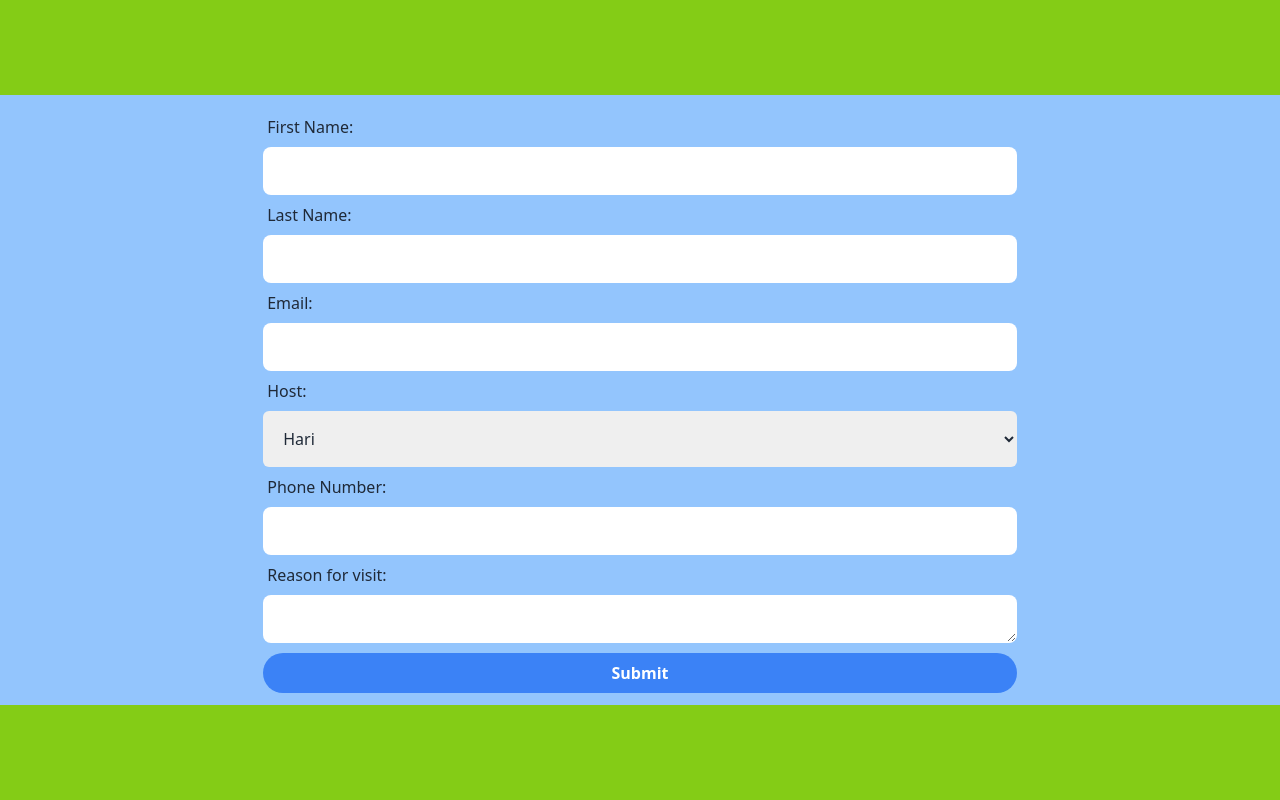
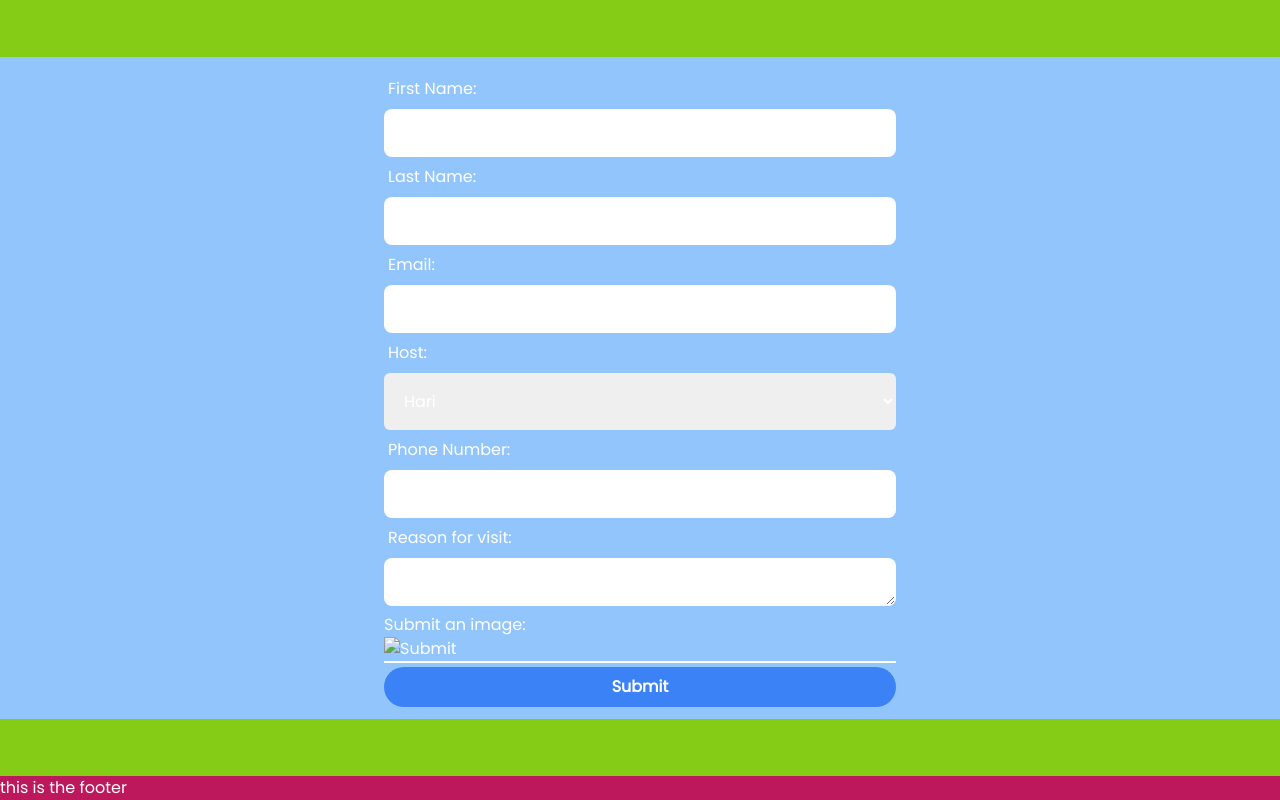
Before and after one commit to pathakHemanta/kiosk-check-in, a Next.js app: page /test1 in a window 1280 px wide. Built offline with nearby package versions, Linux system fonts and the light colour scheme.

Commit message:
Trying out new CSS styling and layouts

```diff
--- /dev/null
+++ b/src/components/Navigation.js
@@ -0,0 +1,12 @@
+import React from "react";
+
+const Navigation = () => {
+  return (
+    <div>
+      Navigation
+      <nav></nav>
+    </div>
+  );
+};
+
+export default Navigation;
--- a/src/pages/test1.js
+++ b/src/pages/test1.js
@@ -1,26 +1,46 @@
-import React, { useState } from "react";
+import React, { useEffect, useState } from "react";
 
 const Test = () => {
+  const regularObject = { key: "value", number: 42 };
+  const jsonString = JSON.stringify(regularObject);
+
+  console.log(jsonString);
+
+  const jsonObject = JSON.parse(jsonString);
+
+  console.log(jsonObject);
+  useEffect(() => {
+    sessionStorage.setItem("myBio", "Pink");
+    console.log(sessionStorage.getItem("myBio"));
+    console.log(sessionStorage);
+
+    localStorage.setItem(
+      "userInfo",
+      JSON.stringify({ name: "Hemanta Pathak" })
+    );
+    console.log(localStorage);
+  });
+
   return (
     <div className="h-screen flex flex-col w-full bg-lime-500">
-      <form className="flex flex-col bg-blue-300 mx-auto my-auto w-full p-3">
-        <section className="mx-auto w-[60%]">
-          <label for="first-name" className="label">
+      <form className="flex flex-col bg-blue-300 my-auto w-full p-3">
+        <section className="mx-auto w-[60%] max-w-lg">
+          <label htmlFor="first-name" className="label">
             First Name:
           </label>
           <input id="first-name" type="text" className="input w-full" />
 
-          <label for="last-name" className="label">
+          <label htmlFor="last-name" className="label">
             Last Name:
           </label>
           <input id="last-name" type="text" className="input w-full" />
 
-          <label for="email" className="label">
+          <label htmlFor="email" className="label">
             Email:{" "}
           </label>
           <input id="email" type="email" className="input w-full" />
 
-          <label for="host" className="label">
+          <label htmlFor="host" className="label">
             Host:{" "}
           </label>
           <select id="host" name="host" className="w-full rounded-md p-4">
@@ -29,24 +49,30 @@ const Test = () => {
             <option value="Krishna">Krishna</option>
           </select>
 
-          <label for="phone-number" className="label">
+          <label htmlFor="phone-number" className="label">
             Phone Number:{" "}
           </label>
           <input id="phone-number" type="number" className="input w-full" />
 
-          <label for="reason" className="label">
+          <label htmlFor="reason" className="label">
             Reason for visit:{" "}
           </label>
           <textarea id="reason" className="input w-full pt-3"></textarea>
         </section>
-
+        <div className="flex flex-col border-b-2 border-white mx-auto w-[60%] max-w-lg">
+          <label htmlFor="pic" className="">
+            Submit an image:{" "}
+          </label>
+          <input type="image" id="pic" className="" />
+        </div>
         <button
           type="submit"
-          className="w-[60%] bg-blue-500 hover:bg-blue-700 text-white font-bold py-2 px-4 rounded-full mx-auto mt-1"
+          className="w-[60%] bg-blue-500 hover:bg-blue-700 text-white font-bold py-2 px-4 rounded-full mx-auto mt-1 max-w-lg"
         >
           Submit
         </button>
       </form>
+      <footer className="bg-pink-700">this is the footer</footer>
     </div>
   );
 };
--- a/src/styles/globals.css
+++ b/src/styles/globals.css
@@ -1,11 +1,14 @@
+@import url("https://fonts.googleapis.com/css?family=Poppins");
+
 @tailwind base;
 @tailwind components;
 @tailwind utilities;
 
+* {
+  @apply text-white;
+  font-family: "Poppins";
+}
+
 .spacing {
   @apply mt-2
 }
-
-body{
-  @apply bg-slate-500
-}
```
